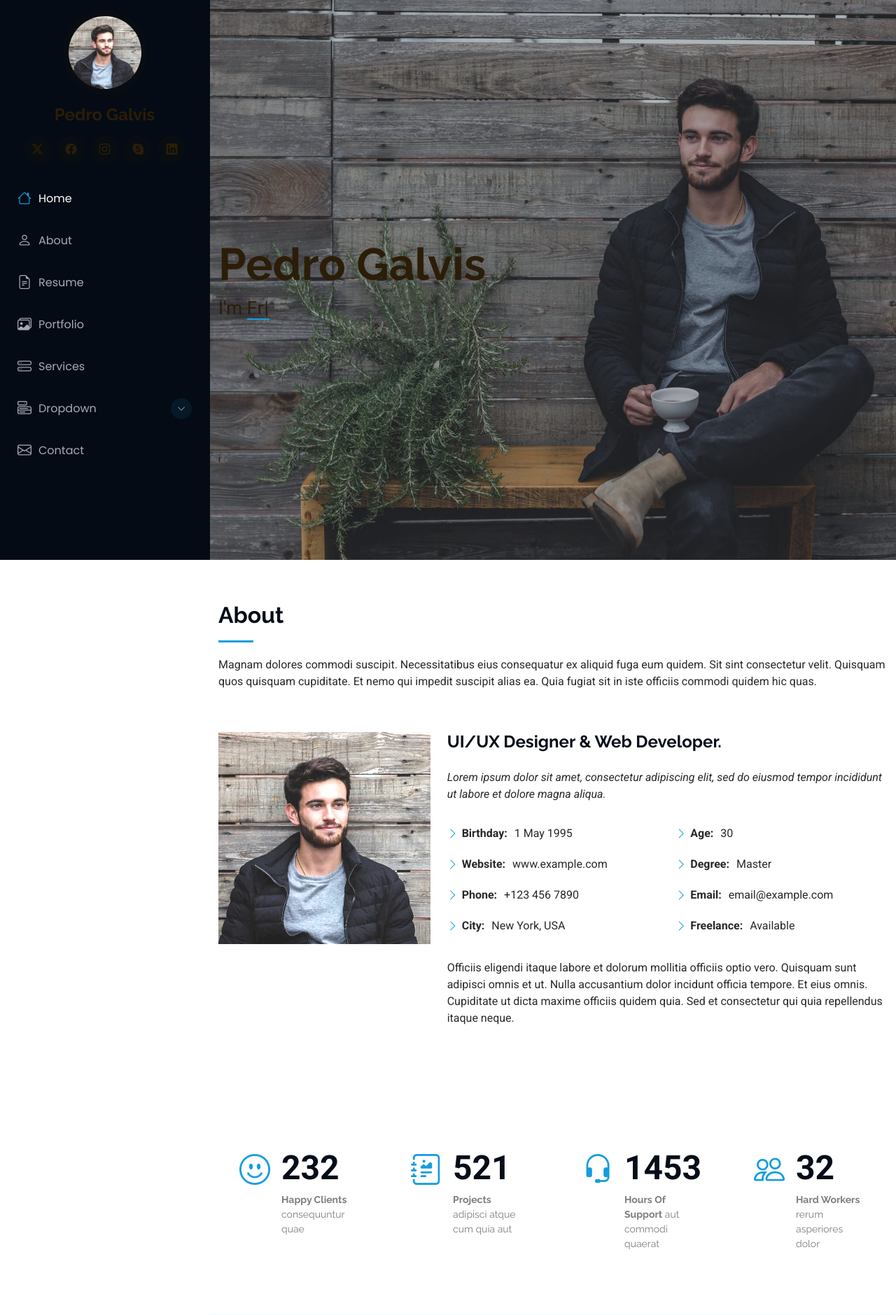
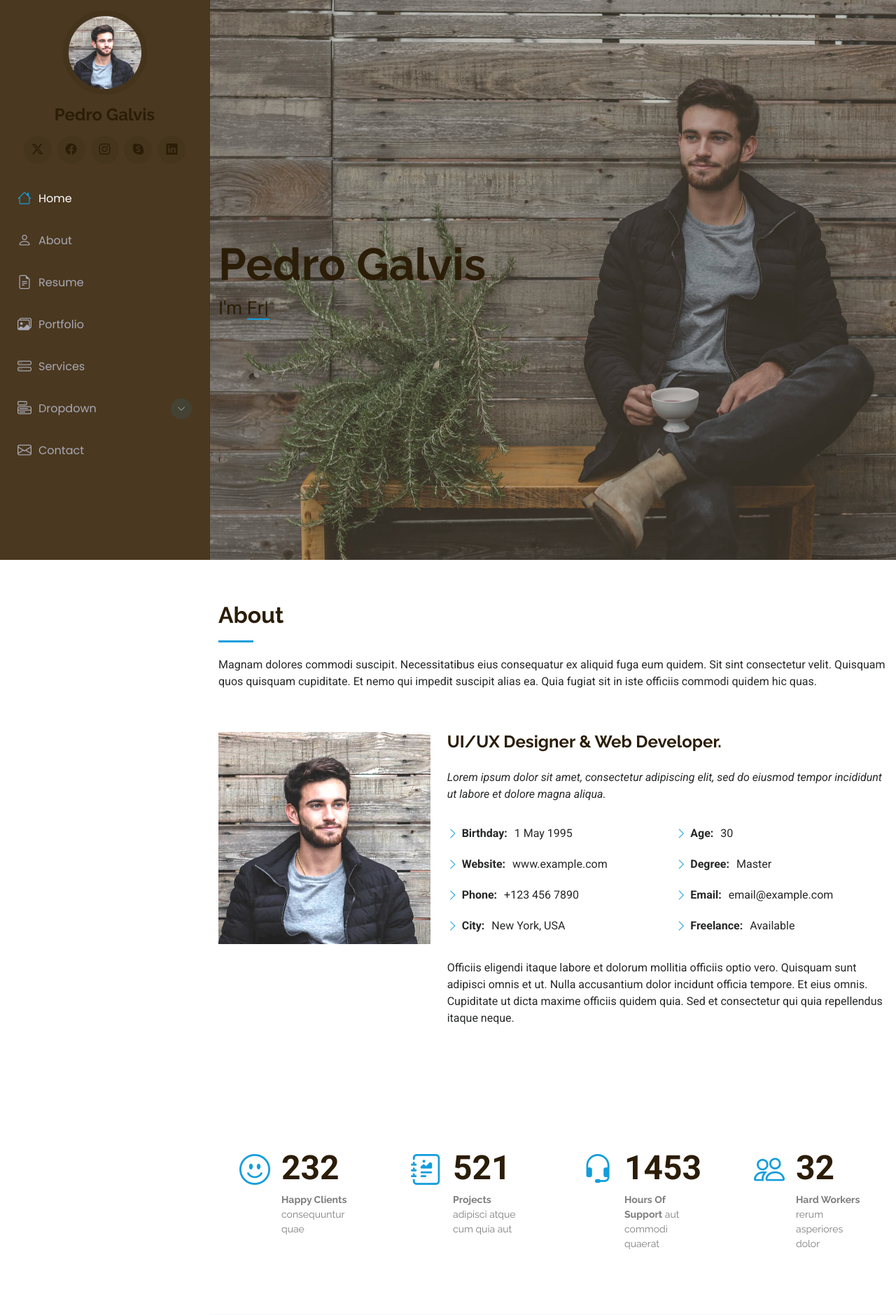
Before and after one commit to pedrogalvis/portfolio, a PHP site: page /index.html in a window 1280 px wide. Shown: the top 1879 px of the page at 70% size. Run offline with PHP 8.4, Linux system fonts and the light colour scheme.

Commit message:
Update main.css

```diff
--- a/assets/css/main.css
+++ b/assets/css/main.css
@@ -1,7 +1,7 @@
 
 /* Fonts */
 :root {
-  --default-font: "Roboto",  system-ui, -apple-system, "Segoe UI", Roboto, "Helvetica Neue", Arial, "Noto Sans", "Liberation Sans", sans-serif, "Apple Color Emoji", "Segoe UI Emoji", "Segoe UI Symbol", "Noto Color Emoji";
+  --default-font: "Roboto", Poppins, system-ui, -apple-system, "Segoe UI", Roboto, "Helvetica Neue", Arial, "Noto Sans", "Liberation Sans", sans-serif, "Apple Color Emoji", "Segoe UI Emoji", "Segoe UI Symbol", "Noto Color Emoji";
   --heading-font: "Raleway",  sans-serif;
   --nav-font: "Poppins",  sans-serif;
 }
@@ -10,7 +10,7 @@
 :root {
   --background-color: #ffffff; /* Background color for the entire website, including individual sections */
   --default-color: #272829; /* Default color used for the majority of the text content across the entire website */
-  --heading-color: #050d18; /* Color for headings, subheadings and title throughout the website */
+  --heading-color: #2B1D07; /* Color for headings, subheadings and title throughout the website */
   --accent-color: #149ddd; /* Accent color that represents your brand on the website. It's used for buttons, links, and other elements that need to stand out */
   --surface-color: #ffffff; /* The surface color is used as a background of boxed elements within sections, such as cards, icon boxes, or other elements that require a visual separation from the global background. */
   --contrast-color: #ffffff; /* Contrast color for text, ensuring readability against backgrounds of accent, heading, or default colors. */
@@ -20,8 +20,8 @@
 :root {
   --nav-color: #a8a9b4;  /* The default color of the main navmenu links */
   --nav-hover-color: #ffffff; /* Applied to main navmenu links when they are hovered over or active */
-  --nav-mobile-background-color: #040b14; /* Used as the background color for mobile navigation menu */
-  --nav-dropdown-background-color: #040b14; /* Used as the background color for dropdown items that appear when hovering over primary navigation items */
+  --nav-mobile-background-color: #4A3820; /* Used as the background color for mobile navigation menu */
+  --nav-dropdown-background-color: #4A3820; /* Used as the background color for dropdown items that appear when hovering over primary navigation items */
   --nav-dropdown-color: #a8a9b4; /* Used for navigation links of the dropdown items in the navigation menu. */
   --nav-dropdown-hover-color: #ffffff; /* Similar to --nav-hover-color, this color is applied to dropdown navigation links when they are hovered over. */
 }
@@ -34,7 +34,7 @@
 }
 
 .dark-background {
-  --background-color: #040b14;
+  --background-color: #4A3820;
   --default-color: #2B1D07;
   --heading-color: #2B1D07;
   --surface-color: #151f2b;
```
